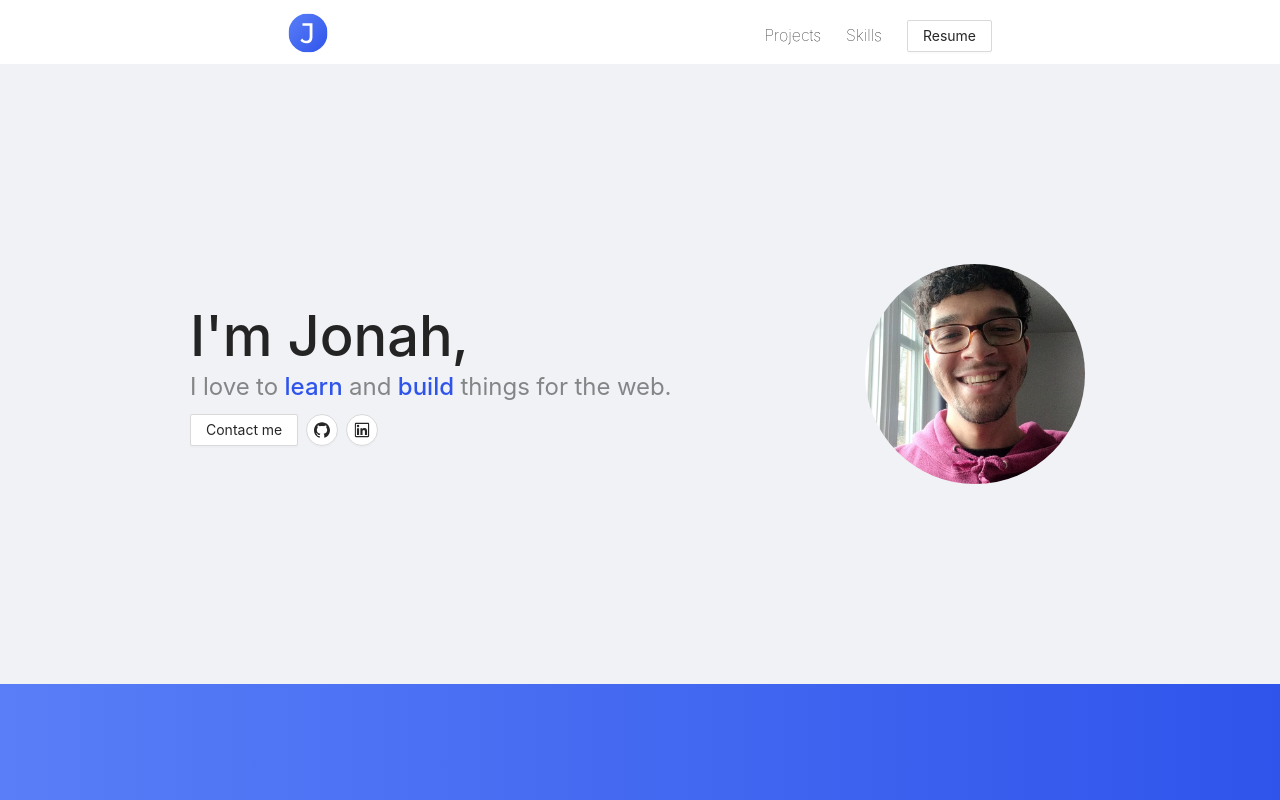
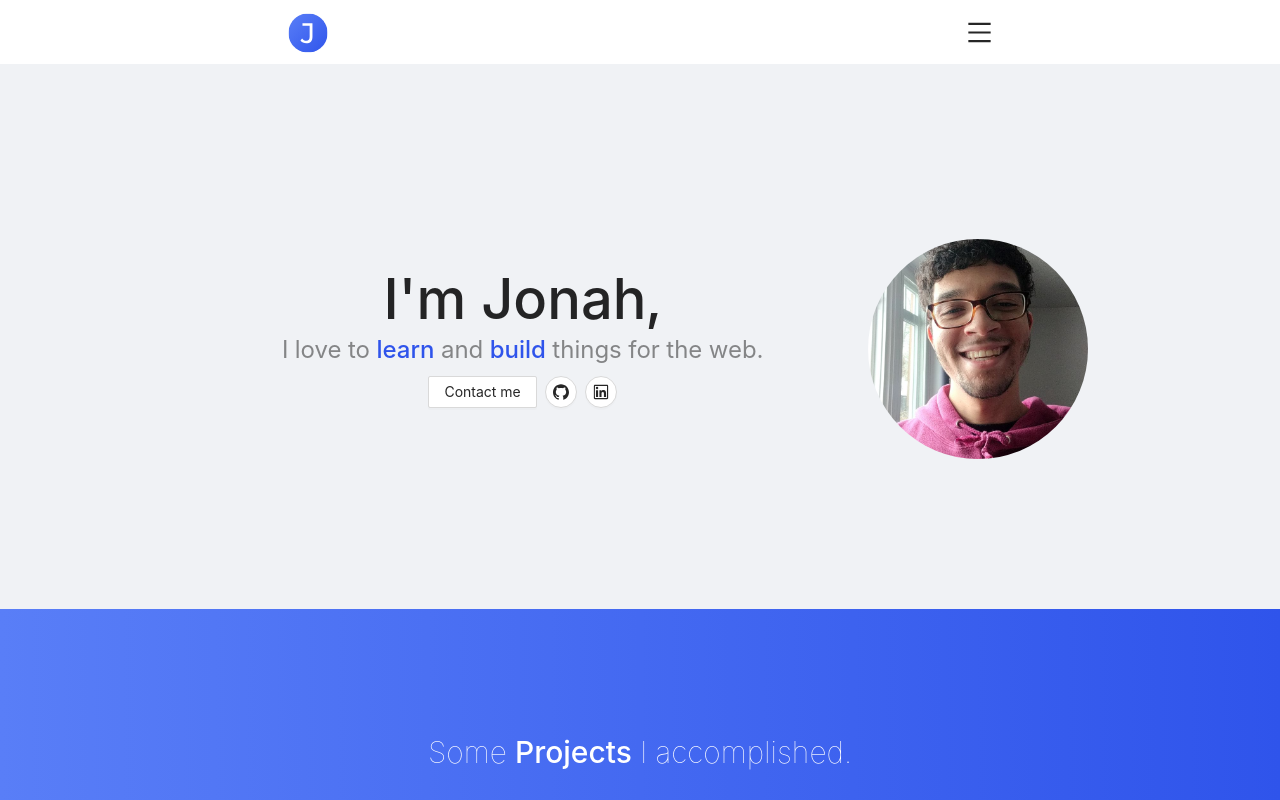
Before and after one commit to jonahlouis4/Portfolio-v3, a React (Create React App) app: page / in a window 1280 px wide. Shown: the top 800 px of the page. Built offline with nearby package versions, Linux system fonts and the light colour scheme.

Commit message:
Modified queries and container width

```diff
--- a/src/App.less
+++ b/src/App.less
@@ -26,11 +26,6 @@
 */
     /* Main Container */
     .container { width: 900px; margin: 0 auto;}
-    /* Main Nav bar */
-    .nav-content {
-        width: 55%;
-        margin: 0 auto;
-    }
         .section-menu { display: none;}
     /* Side Navigation */
     .sideNav-open { width: 250px; }
@@ -41,6 +36,10 @@
 /*
 ======= MYHeader.css =======
 */
+    .nav-container {
+        width: 55%;
+        margin: 0 auto;
+    }
     .sLink {
         margin-left: 25px;
     }
@@ -48,8 +47,9 @@
 
 /* xs */
 @media only screen and (max-width: 576px) {
-    .container { width: 95%; }
-    .nav-content { width: 95%; }
+    .container {
+        max-width: 100%;
+    }
         .section-sections.sLink { display: none; }
         .section-menu { display: block;}
     .introduction-container { margin: 100px 0 !important; text-align: center; }
@@ -58,9 +58,10 @@
 }
 
 /* sm */
-@media only screen and (min-width: 577px) and (max-width: 768px) {
-    .container { width: 550px; }
-    .nav-content { width: 550px; }
+@media only screen and (min-width: 576px)  {
+    .container {
+        max-width: 540px;
+    }
         .section-sections.sLink { display: none; }
         .section-menu { display: inline-block; }
     .introduction-container { margin: 150px 0 !important; text-align: center; }
@@ -68,21 +69,35 @@
 }
 
 /* md */
-@media only screen and (min-width: 769px) and (max-width: 992px) {
-    .container { width: 650px; }
-    .nav-content { width: 650px; }
+@media only screen and (min-width: 768px) {
+    .container {
+        max-width: 720px;
+    }
     .sideNav-open { width: 0; }
     #intro-left { padding-right: 10px; }
     .intro-picture { padding-top: 25px; }
 }
 
 /* lg */
-@media only screen and (min-width: 993px) and (max-width: 1200px) {
+@media only screen and (min-width: 992px)  {
+    .container {
+        max-width: 960px;
+    }
     .nav-content { width: 850px; }
     .sideNav-open { width: 0; }
 }
 
 /* xl */
-@media only screen and (min-width: 1201px) {
+@media only screen and (min-width: 1200px) {
+    .container {
+        max-width: 1140px;
+    }
     .sideNav-open { width: 0; }
 }
+
+/* xxl */
+@media only screen and (min-width: 1400px) {
+    .container {
+        max-width: 1320px;
+    }
+}
--- a/src/components/MyHeader.js
+++ b/src/components/MyHeader.js
@@ -87,7 +87,7 @@
         initial="hidden"
         animate="visible"
         variants={contVariant}
-        className="nav-content"
+        className="nav-container"
         >
             <motion.a href="/" style={homeLink} variants={sectionVariant}><img src={logo} width='40' alt="Jonah's logo"/></motion.a>
             <div
```
Also changed, not shown: 1 other file (tests, documents, lock files or other folders).
